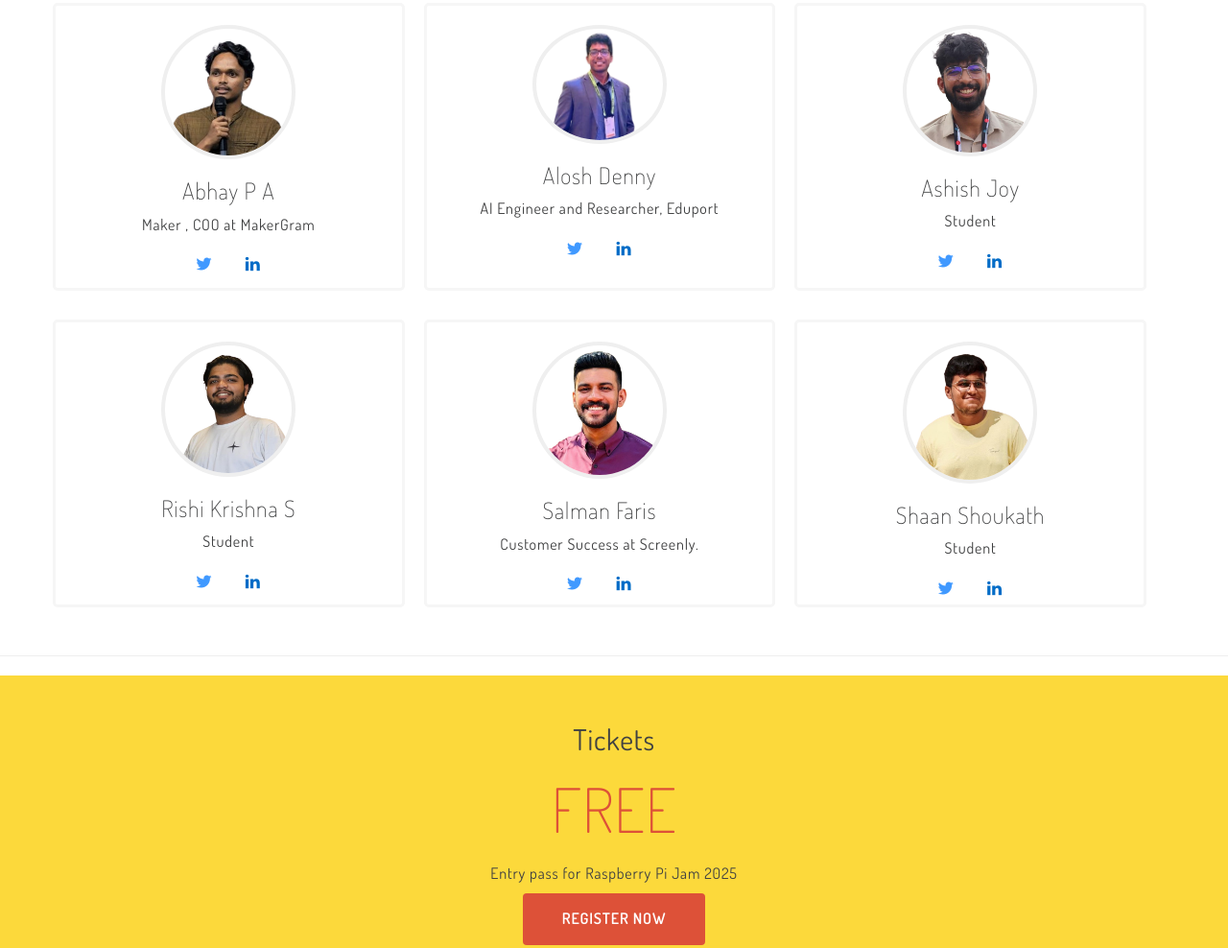
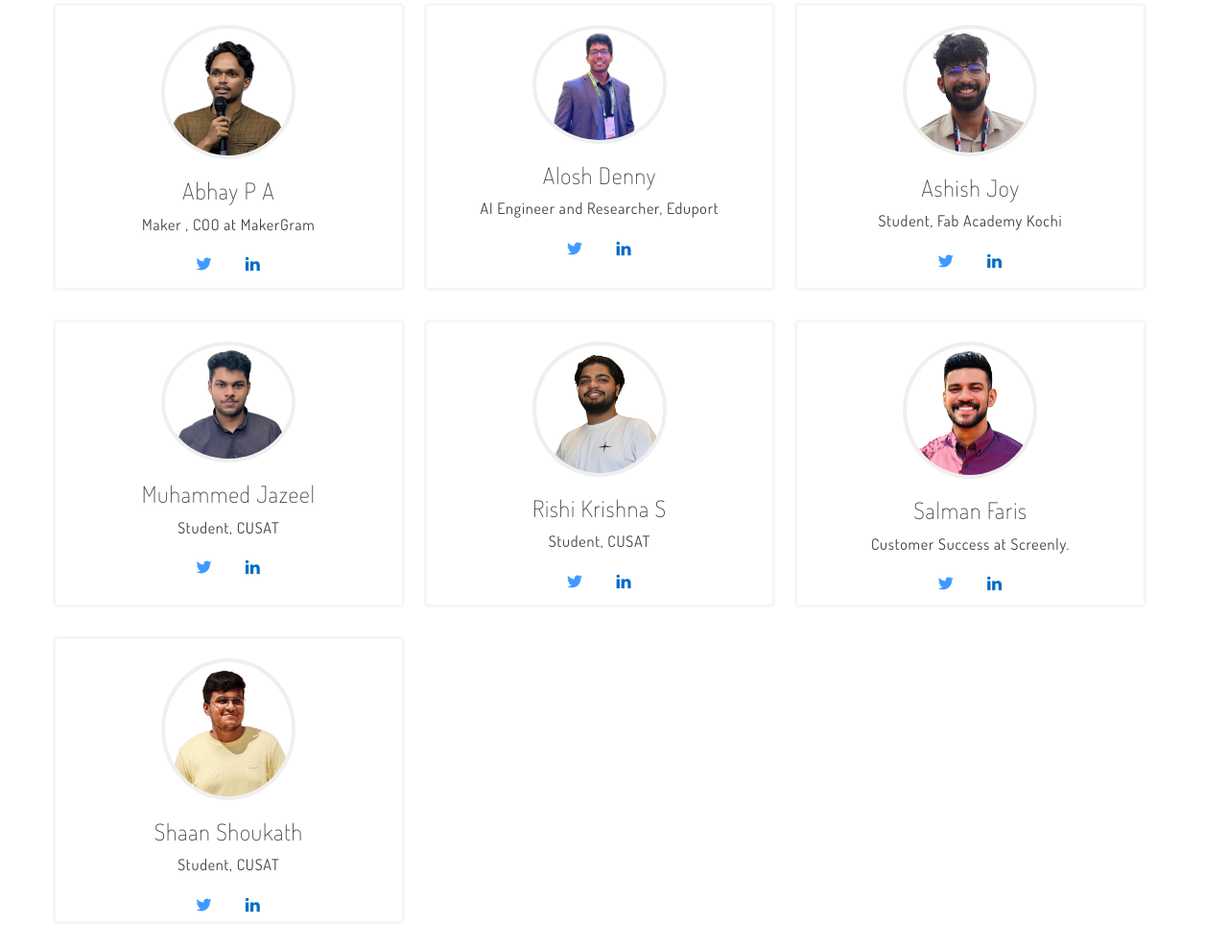
Before and after one commit to PiJamKochi/PiJam2025, a plain HTML site: page docs/index.html in a window 1280 px wide. Shown: the part 983-1971 px from the top of the page at 96% size. Drawn offline with Linux system fonts and the light colour scheme.

Commit message:
chore:update speaker details

```diff
--- a/docs/index.html
+++ b/docs/index.html
@@ -92,6 +92,8 @@
     <hr>
     <!-- Start: Speakers -->
 
+
+
     <div class="row me-row content-ct speaker" id="speakers">
       <h2 class="row-title">Meet the Speakers</h2>
       <div class="col-md-4 col-sm-6 feature">
@@ -115,16 +117,26 @@
       <div class="col-md-4 col-sm-6 feature">
         <img src="img/Ashish.png" class="speaker-img">
         <h3>Ashish Joy</h3>
-        <p>Student</p>
+        <p>Student, Fab Academy Kochi</p>
         <ul class="speaker-social">
           <li><a href="https://twitter.com/#"><span class="ti-twitter-alt"></span></a></li>
           <li><a href="https://www.linkedin.com/in/ashishjoy-mr"><span class="ti-linkedin"></span></a></li>
         </ul>
       </div>
       <div class="col-md-4 col-sm-6 feature">
+        <img src="img/jazeel-dp.png" class="speaker-img">
+        <h3>Muhammed Jazeel
+        </h3>
+        <p>Student, CUSAT</p>
+        <ul class="speaker-social">
+          <li><a href="https://twitter.com/#"><span class="ti-twitter-alt"></span></a></li>
+          <li><a href="https://www.linkedin.com/in/#"><span class="ti-linkedin"></span></a></li>
+        </ul>
+      </div>
+      <div class="col-md-4 col-sm-6 feature">
         <img src="img/Rishi-dp.png" class="speaker-img">
         <h3>Rishi Krishna S</h3>
-        <p>Student</p>
+        <p>Student, CUSAT</p>
         <ul class="speaker-social">
           <li><a href="https://twitter.com/#"><span class="ti-twitter-alt"></span></a></li>
           <li><a href="https://www.linkedin.com/in/#"><span class="ti-linkedin"></span></a></li>
@@ -142,7 +154,7 @@
       <div class="col-md-4 col-sm-6 feature">
         <img src="img/Shaan.png" class="speaker-img">
         <h3>Shaan Shoukath</h3>
-        <p>Student</p>
+        <p>Student, CUSAT</p>
         <ul class="speaker-social">
           <li><a href="https://x.com/Shaan_Shoukath"><span class="ti-twitter-alt"></span></a></li>
           <li><a href="https://www.linkedin.com/in/shaan-shoukath-04a9b12b2/"><span class="ti-linkedin"></span></a></li>
```
Also changed, not shown: docs/img/jazeel-dp.png (added).
